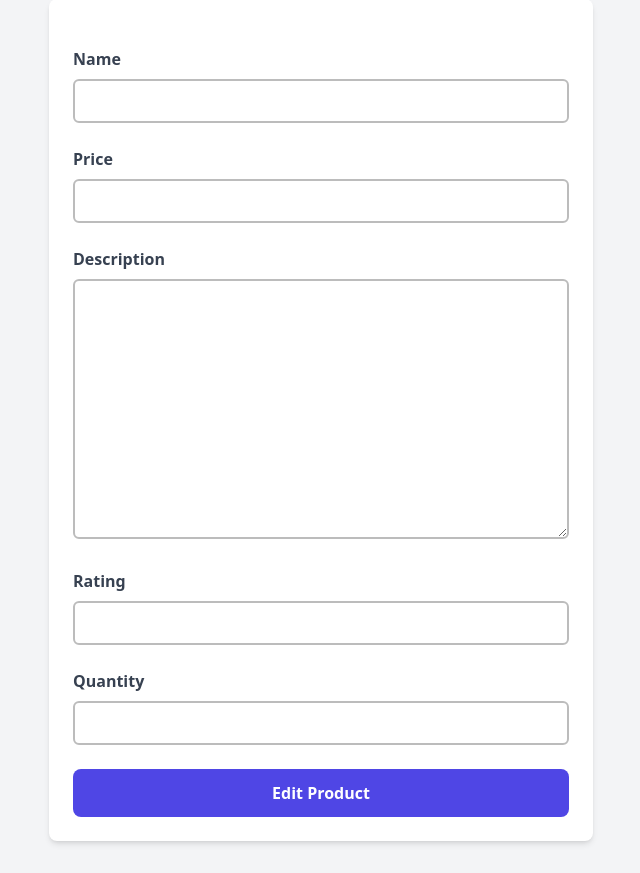
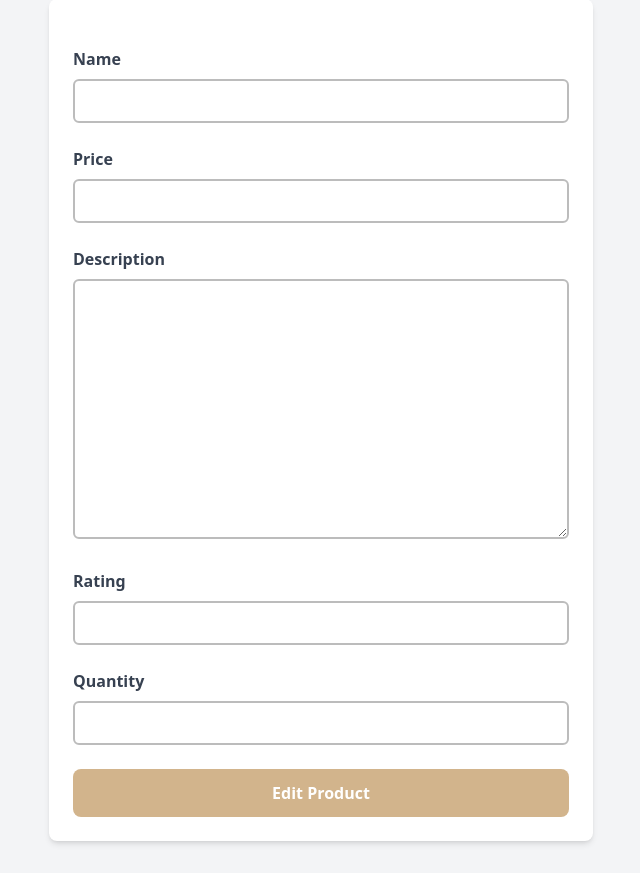
Before and after one commit to nsrnannaisha/Truby-PBP, a Django app: template main/templates/edit_product.html in a window 1280 px wide. Shown: the part 165-1038 px from the top of the page, without its empty margins (319-959 px from the left). Run offline with Django 5.2, Linux system fonts and the light colour scheme; the template is opened without the code that fills it: values that come from a table or form of the project are taken from there, others are empty; some libraries are stand-ins or nearby versions.

Commit message:
customize web: login page, register page, main page, edit product page

```diff
--- a/main/templates/edit_product.html
+++ b/main/templates/edit_product.html
@@ -31,7 +31,7 @@
           </div>
         {% endfor %}
         <div class="flex justify-center mt-6">
-          <button type="submit" class="bg-indigo-600 text-white font-semibold px-6 py-3 rounded-lg hover:bg-indigo-700 transition duration-300 ease-in-out w-full">
+          <button type="submit" class="bg-[#D2B48C] hover:bg-[#C2A17E] text-white font-semibold px-6 py-3 rounded-lg transition duration-300 ease-in-out w-full">
             Edit Product
           </button>
         </div>
```
